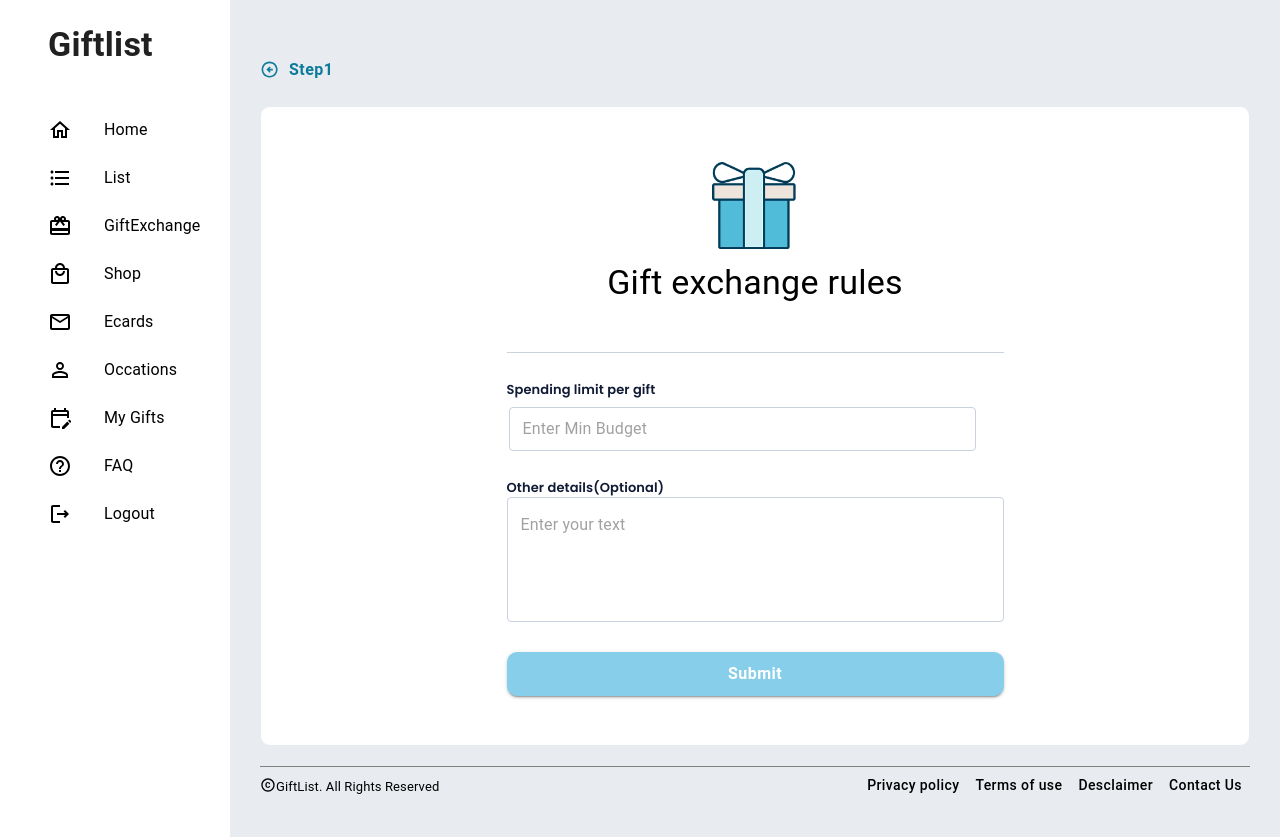
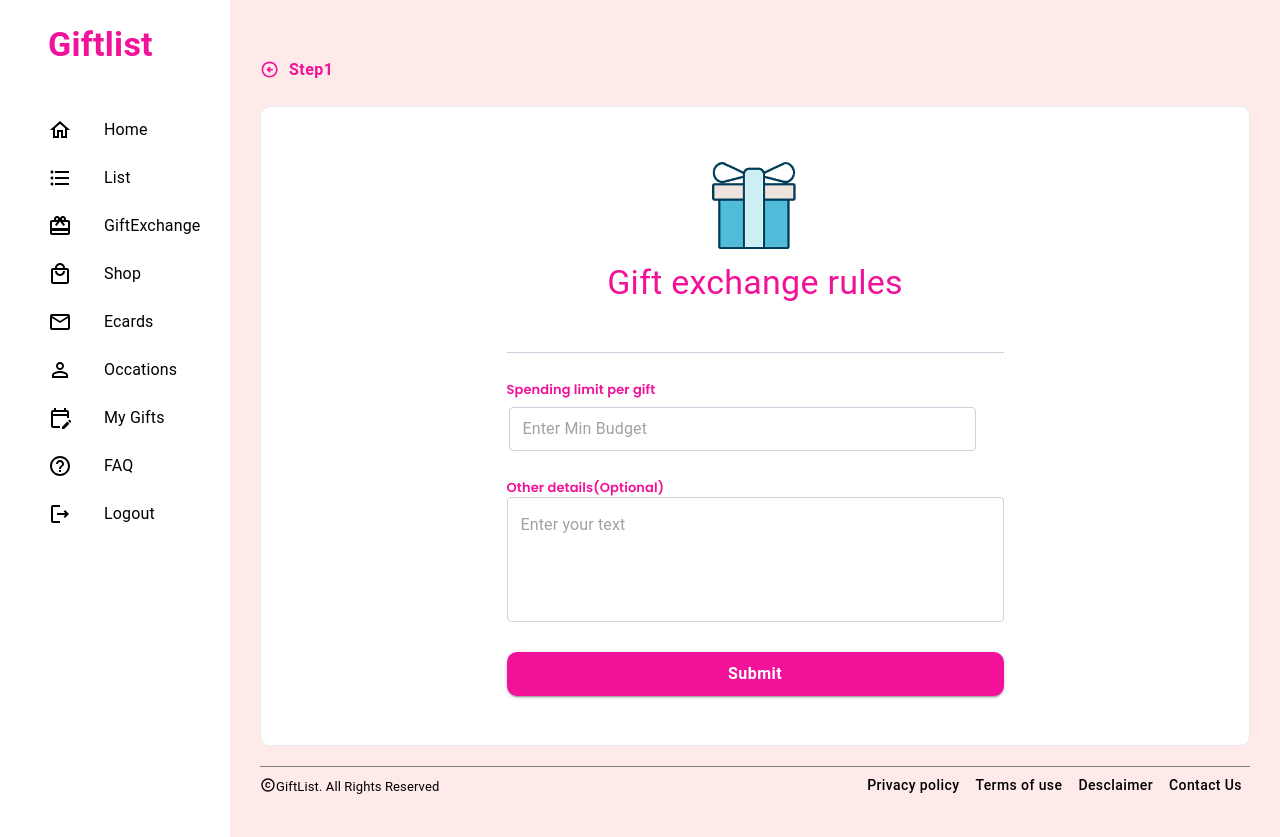
Before and after one commit to FatimaMary/giftlist, a React (Create React App) app in the folder client/: page /budget in a window 1280 px wide. Built offline with nearby package versions, Linux system fonts and the light colour scheme; the HTML template or start-up script is replaced by a standard one.

Commit message:
CSS updated

```diff
--- a/client/src/Components/Sidebar.jsx
+++ b/client/src/Components/Sidebar.jsx
@@ -102,7 +102,7 @@ const Sidebar = ({
                         <Box m="1.5rem 2rem 2rem 3rem">
                             <FlexBetween>
                                 <Box display="flex" alignItems="center" gap='0.5rem'>
-                                    <Typography variant='h4' fontWeight='bold'>
+                                    <Typography variant='h4' fontWeight='bold' color='#F11299'>
                                         Giftlist
                                     </Typography>
                                 </Box>
--- a/client/src/scenes/budget/index.jsx
+++ b/client/src/scenes/budget/index.jsx
@@ -60,7 +60,7 @@ function Budget() {
   }
 
   return <Box
-      backgroundColor='#e8ecf1'
+      backgroundColor='#FFEAEA'
       width='100vw'
       p='50px 30px 33px 30px'
     >
@@ -75,13 +75,13 @@ function Budget() {
       <ArrowCircleLeftOutlinedIcon
         sx={{
           fontSize: '1.2rem',
-          color: '#0f7b9b'
+          color: '#F11299'
         }}
       />
       <Button
         sx={{
           textTransform: 'inherit',
-          color: '#0f7b9b',
+          color: '#F11299',
           fontWeight: 'bold',
           fontSize: '1rem'
         }}
@@ -121,6 +121,7 @@ function Budget() {
             variant='h4'
             sx={{
               margin:'0 0 20px',
+              color: '#F11299'
             }}
           >
             Gift exchange rules
@@ -138,7 +139,7 @@ function Budget() {
               fontWeight: 600,
               fontSize: '13px',
               lineHeight: '18px',
-              color: '#101a34',
+              color: '#F11299',
               wordBreak: 'break-all',
             }}
           >
@@ -177,7 +178,7 @@ function Budget() {
               fontWeight: 600,
               fontSize: '13px',
               lineHeight: '18px',
-              color: '#101a34',
+              color: '#F11299',
               wordBreak: 'break-all',
             }}
           >
@@ -201,18 +202,18 @@ function Budget() {
             variant='contained'
             onClick={handleSubmit}
             sx={{
-              border: '2px solid skyblue',
+              border: '2px solid #F11299',
               borderRadius: '10px',
               width: '100%',
               fontSize: '1rem',
               color: 'white',
-              background: 'skyblue',
+              background: '#F11299',
               textTransform: 'inherit',
               fontWeight:'bold',
               '&:hover': {
-                backgroundColor: '#D8D8D8',
-                color: 'black',
-                border: '1px solid skyblue'
+                backgroundColor: '#fff',
+                color: '#F11299',
+                border: '1px solid #F11299'
               },
               marginTop: '10px'
             }}
--- a/client/src/scenes/giftExchange/index.jsx
+++ b/client/src/scenes/giftExchange/index.jsx
@@ -47,7 +47,7 @@ function GiftExchange() {
         fontWeight: 600,
         fontSize: '32px',
         lineHeight: '34px',
-        color: '#101a34',
+        color: '#F11299',
         marginBottom: '16px',
         wordBreak: 'break-word',
       }}
```
